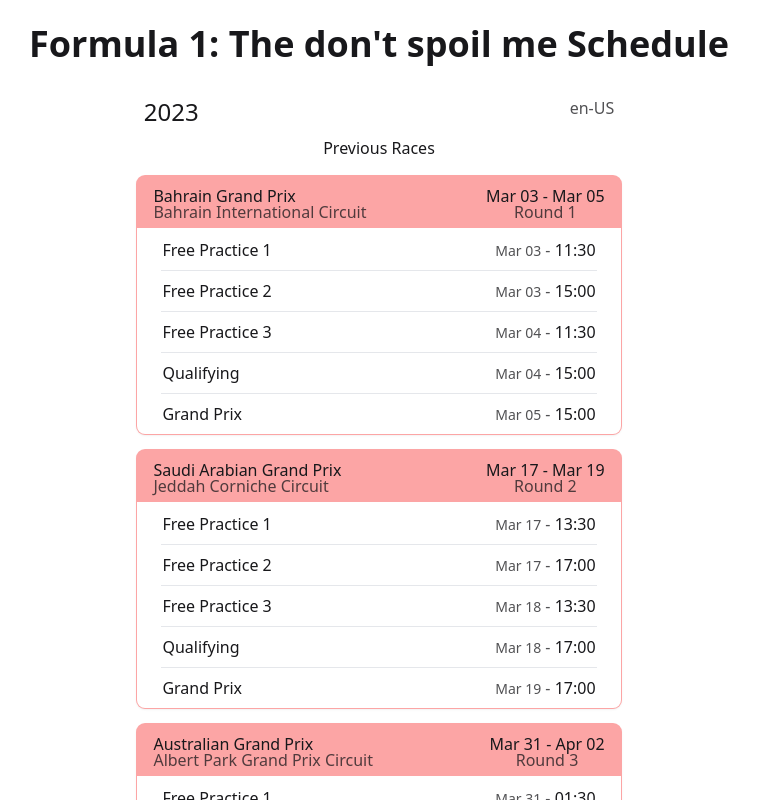
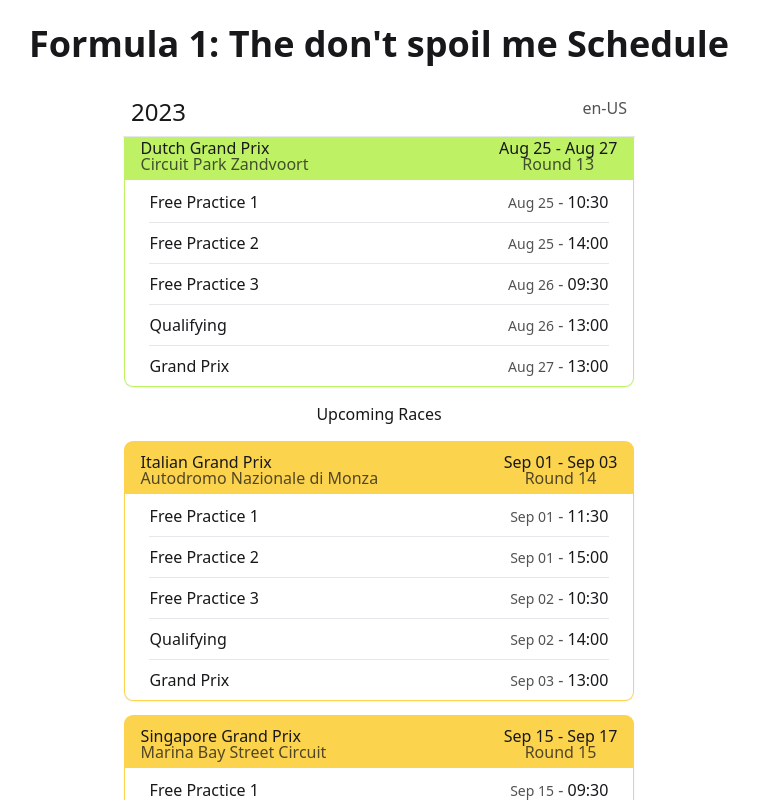
Before and after one commit to ThisIsSoSteve/Formula1NoSpoilersSchedule, a SvelteKit app: page / in a window 1280 px wide. Shown: the top 800 px of the page, without its empty margins (261-1020 px from the left). Built offline with nearby package versions, Linux system fonts and the light colour scheme.

Commit message:
added a sticky header changed to text opacity

```diff
--- a/src/lib/Race.svelte
+++ b/src/lib/Race.svelte
@@ -54,13 +54,13 @@
 		<section class="flex justify-between mb-2 px-4 pt-3 leading-none">
 			<div class="">
 				<h2 class="font-medium">{name}</h2>
-				<h3 class="opacity-75" role="doc-subtitle">{circuitName}</h3>
+				<h3 class="text-zinc-900/75" role="doc-subtitle">{circuitName}</h3>
 			</div>
 			<div>
 				<div class="font-medium">
 					{formatDate(startDate)} - {formatDate(endDate)}
 				</div>
-				<div class="text-center opacity-75">
+				<div class="text-center text-zinc-900/75">
 					Round {round}
 				</div>
 			</div>
@@ -78,8 +78,8 @@
 						<tr>
 							<td class="py-2 font-medium">{event.name}</td>
 							<td class="text-right">
-								<span class="text-sm opacity-75">{formatDayDate(event.date)} </span>
-								<span class="opacity-75">-</span>
+								<span class="text-sm text-zinc-900/75">{formatDayDate(event.date)} </span>
+								<span class="text-zinc-900/75">-</span>
 								<span class="font-medium">{formatTime(event.date)}</span>
 							</td>
 						</tr>
--- a/src/routes/+layout.svelte
+++ b/src/routes/+layout.svelte
@@ -6,11 +6,13 @@
 	inject({ mode: dev ? 'development' : 'production' });
 </script>
 
+<div class="flex flex-col h-screen overflow-hidden">
 	<header>
-	<h1 class="text-center font-semibold text-4xl px-4 py-6">
+		<h1 class="text-center font-semibold text-4xl px-4 py-2 sm:py-6 bg-white">
 			Formula 1: The don't spoil me Schedule
 		</h1>
 	</header>
-<main class="mx-auto max-w-7xl py-6 sm:px-6 lg:px-8 pt-0">
+	<main class="flex-1 overflow-y-scroll">
 		<slot />
 	</main>
+</div>
--- a/src/routes/+page.svelte
+++ b/src/routes/+page.svelte
@@ -17,15 +17,17 @@
 	});
 </script>
 
-<div class="flex justify-between mx-auto w-full sm:w-4/5 md:w-2/4 lg:w-2/5 pb-2 p-2">
+<div
+	class="flex justify-between mx-auto w-full sm:w-4/5 md:w-2/4 lg:w-2/5 pb-2 p-2
+sticky top-0 bg-white border-solid border-b"
+>
 	<div class="font-medium text-2xl">
 		{data.season}
 	</div>
-	<div class="opacity-75">
+	<div class="text-zinc-900/75">
 		{lang}
 	</div>
 </div>
-
 <div class="flex flex-col items-center gap-4 mx-1">
 	{#if !data.races[0].isNext}
 		<div class="font-medium text-left">Previous Races</div>
```
Lines whose indentation alone changed are shown as unchanged.
